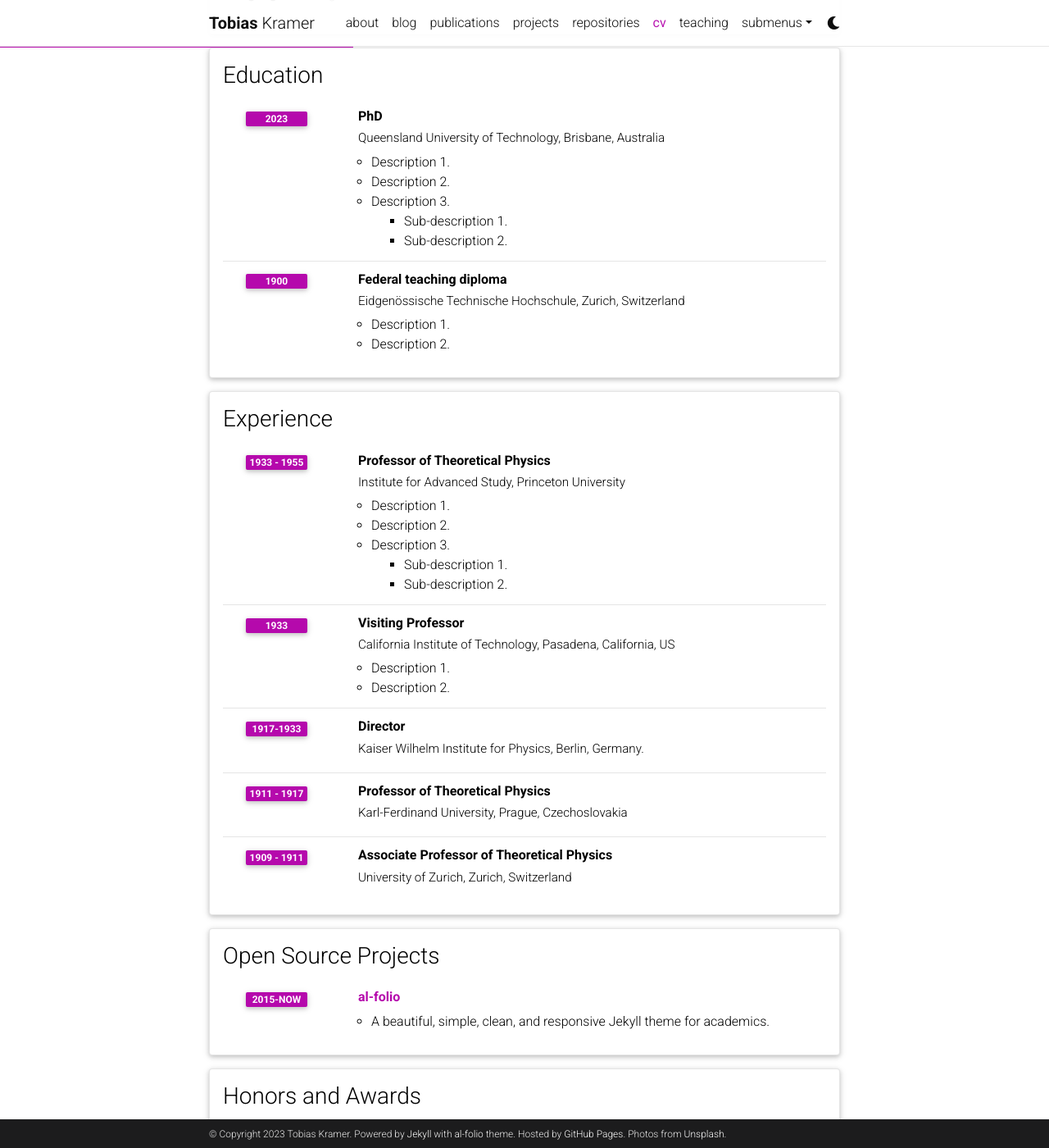
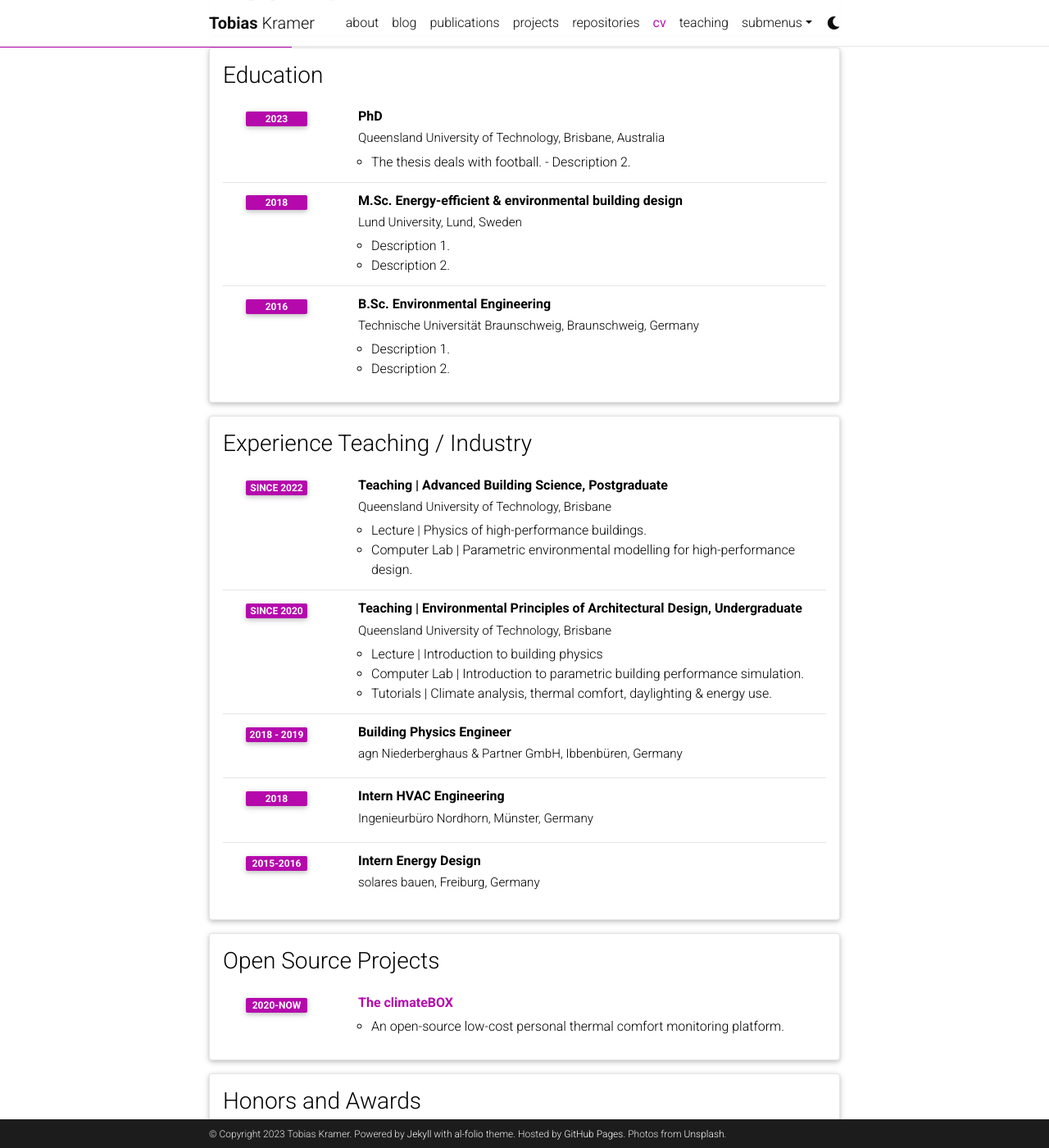
Before and after one commit to t-kramer/t-kramer.github.io, a Jekyll site: the page built from _pages/cv.md, in a window 1280 px wide and 1400 px high, scrolled down 335 px. Shown: the whole window at 82% size. Built offline with Jekyll 4.4.1, drawn with Linux system fonts in a browser that asks for light colours; comment, search, counter and statistics services are not loaded; a style sheet for code colours, icons or effects is not loaded; some of the changed text lies outside the part shown.

Commit message:
Updated CV section

```diff
--- a/_data/cv.yml
+++ b/_data/cv.yml
@@ -15,83 +15,98 @@
       institution: Queensland University of Technology, Brisbane, Australia
       year: 2023
       description:
+        The thesis deals with football.
+        - Description 2.
+        # - title: Description 3.
+        #   contents:
+        #     - Sub-description 1.
+        #     - Sub-description 2.
+    - title: M.Sc. Energy-efficient & environmental building design
+      institution: Lund University, Lund, Sweden
+      year: 2018
+      description:
         - Description 1.
         - Description 2.
-        - title: Description 3.
-          contents:
-            - Sub-description 1.
-            - Sub-description 2.
-    - title: Federal teaching diploma
-      institution: Eidgenössische Technische Hochschule, Zurich, Switzerland
-      year: 1900
+    - title: B.Sc. Environmental Engineering
+      institution: Technische Universität Braunschweig, Braunschweig, Germany
+      year: 2016
       description:
         - Description 1.
         - Description 2.
 
-- title: Experience
+- title: Experience Teaching / Industry
   type: time_table
   contents:
-    - title: Professor of Theoretical Physics
-      institution: Institute for Advanced Study, Princeton University
-      year: 1933 - 1955
+    - title: Teaching | Advanced Building Science, Postgraduate
+      institution: Queensland University of Technology, Brisbane
+      year: Since 2022
       description:
-        - Description 1.
-        - Description 2.
-        - title: Description 3.
-          contents:
-            - Sub-description 1.
-            - Sub-description 2.
-    - title: Visiting Professor
-      institution: California Institute of Technology, Pasadena, California, US
-      year: 1933
+        - Lecture | Physics of high-performance buildings.
+        - Computer Lab | Parametric environmental modelling for high-performance design.
+        # - title: Description 3.
+        #   contents:
+        #     - Sub-description 1.
+        #     - Sub-description 2.
+    - title: Teaching | Environmental Principles of Architectural Design, Undergraduate
+      institution: Queensland University of Technology, Brisbane
+      year: Since 2020
       description:
-        - Description 1.
-        - Description 2.
+        - Lecture | Introduction to building physics
+        - Computer Lab | Introduction to parametric building performance simulation.
+        - Tutorials | Climate analysis, thermal comfort, daylighting & energy use.
 
-    - title: Director
-      institution: Kaiser Wilhelm Institute for Physics, Berlin, Germany.
-      year: 1917-1933
+    - title: Building Physics Engineer
+      institution: agn Niederberghaus & Partner GmbH, Ibbenbüren, Germany
+      year: 2018 - 2019
 
-    - title: Professor of Theoretical Physics
-      institution: Karl-Ferdinand University, Prague, Czechoslovakia
-      year: 1911 - 1917
-      description:
+    - title: Intern HVAC Engineering
+      institution: Ingenieurbüro Nordhorn, Münster, Germany
+      year: 2018
 
-    - title: Associate Professor of Theoretical Physics
-      institution: University of Zurich, Zurich, Switzerland
-      year: 1909 - 1911
+    - title: Intern Energy Design
+      institution: solares bauen, Freiburg, Germany
+      year: 2015-2016
 
 - title: Open Source Projects
   type: time_table
   contents:
-    - title: <a href="https://github.com/alshedivat/al-folio">al-folio</a>
-      year: 2015-now
-      description: A beautiful, simple, clean, and responsive Jekyll theme for academics.
+    - title: <a href="https://github.com/t-kramer/climateBOX">The climateBOX</a>
+      year: 2020-now
+      description: An open-source low-cost personal thermal comfort monitoring platform.
 
 - title: Honors and Awards
   type: time_table
   contents:
-    - year: 1921
+    - year: 2021
       items:
-        - Nobel Prize in Physics
-        - Matteucci Medal
-    - year: 2029
+        - Building 4.0 CRC Top-Up Scholarship
+    - year: 2019
       items:
-        - Max Planck Medal
+        - QUT Postgraduate Research Award - Full PhD Scholarhip
+    - year: 2018
+      items:
+        - Talent of the Year, Arets Framtidsbyggare
 
 - title: Academic Interests
   type: nested_list
   contents:
-    - title: Topic 1.
+    - title: Building Science.
       items:
-        - Description 1.
-        - Description 2.
-    - title: Topic 2.
+        - Thermal comfort.
+        - Passive design.
+        - Building performance simulation.
+    - title: Artificial intelligence & data science.
       items:
-        - Description 1.
-        - Description 2.
+        - Data analysis.
+        - Machine learning.
+        - Open-source software development.
+    - title: Post-Occupancy Evaluation.
+      items:
+        - IEQ & thermal comfort monitoring.
+        - Low-cost sensor technnology.
+        - Open-source micro-electronic hardware.
 
 - title: Other Interests
   type: list
   contents:
-    - <u>Hobbies:</u> Hobby 1, Hobby 2, etc.
+    - <u>Hobbies:</u> Reading, sports, travel etc.
--- a/_data/venues.yml
+++ b/_data/venues.yml
@@ -2,8 +2,8 @@
   url: https://iopscience.iop.org/article/10.1088/1742-6596/2042/1/012070
   color: "#00369f"
 
-"PhysRev":
-  url: https://journals.aps.org/
+"ABS":
+  url: https://www.ibpsa-australasia.org/post/proceedings-of-australasian-building-simulation-conference-2022
 
 "E&B":
   url: https://www.sciencedirect.com/journal/energy-and-buildings
```
Also changed, not shown: _bibliography/papers.bib (+2 -68 lines).
